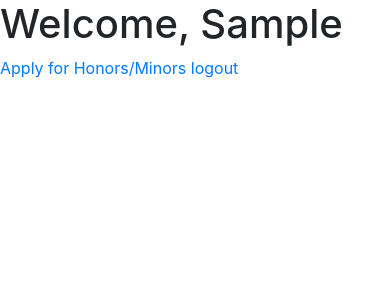
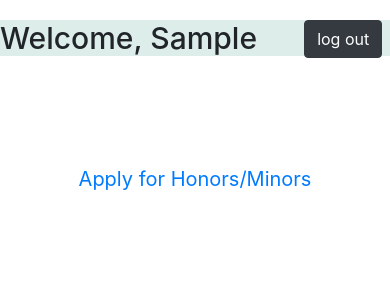
Before and after one commit to akhilsai0099/CollegeWebsite, a Django app: page / in a window 390 px wide. Shown: the top 300 px of the page. Run offline with Django 4.2, Linux system fonts and the light colour scheme; the visitor is signed in with stand-in values (Sample User, id 1); data that the repository does not hold is empty; some libraries are stand-ins or nearby versions.

Commit message:
changes in css

```diff
--- a/templates/base.html
+++ b/templates/base.html
@@ -8,29 +8,128 @@
     <link rel="stylesheet" href="https://stackpath.bootstrapcdn.com/bootstrap/4.5.0/css/bootstrap.min.css">
     <title>{% block title %} Home {%endblock%}</title>
 </head>
+<style>
+    body{
+        margin-top: 20px;
+        text-align: center;
+    }
+    .apply{
+        padding-top: 100px;
+    }
+    .alert{
+        position: absolute;
+        bottom:100px;
+        width:100%;
+        color: darkgreen;
+    }
+    .welcome{
+        background-color: rgb(220 237 234);
+        font-size:50px;
+    }
+    .logout{
+
+        font-size: larger;
+        position:fixed;
+        top:30px;
+        right:5%;
+        z-index:9999;
+    }
+    .link-primary{
+        font-size: xx-large;
+
+    }
+    .login{
+        padding-top: 100px;
+        text-align: center;
+    }
+    @media (max-width: 1200px) {
+        .welcome{
+            font-size: 50px;
+
+        }
+        .link-primary{
+            font-size: 40px;
+        }
+
+}
+@media(max-width:768px){
+    .welcome{
+        font-size: 40px;
+        text-align: left;
+    }
+    .link-primary{
+        font-size: 30px;
+    }
+    .logout{
+        right:3%;
+        top:25px;
+    }
+
+}
+@media(max-width:480px){
+    .welcome{
+        font-size: 30px;
+        text-align: left;
+    }
+    .link-primary{
+        font-size: 20px;
+    }
+    .logout{
+        right:2%;
+        top:20px;
+    }
+}
+@media (max-width: 400px) and (max-height: 755px) {
+    .welcome{
+        font-size: 25px;
+        text-align:left;
+        }
+    .link-primary{
+        font-size: 20px;
+    }
+    .logout{
+        right:2%;
+        top:15px;
+    }
+
+}
+</style>
 
 <body>
     {%block body%}
     {% if user.is_authenticated %}
-    <h1>Welcome, {{ user.first_name }}</h1>
+    <h1 class="welcome">Welcome, {{ user.first_name }}</h1>
     {% if message %}
-    <a href="/honorsMinorsApplication">Modify Honors/Minors Application</a>
+    <div class="apply">
+    <a href="/honorsMinorsApplication" class="link-primary" id="blink">Modify Honors/Minors Application</a>
+    </div>
     {% else %}
-    <a href="/honorsMinorsApplication">Apply for Honors/Minors</a>
+    <div class="apply">
+    <a href="/honorsMinorsApplication" class="link-primary" id="blink">Apply for Honors/Minors</a>
+    </div>
     {%endif%}
-    <a href="/auth/logout">logout</a>
+    <div class="logout">
+    <a href="/auth/logout" class="btn btn-dark btn-block" role="button"></span>log out</a>
+    </div>
     {% if message != None %}
-    <h1>{{ message }}</h1>
+    <h3 class="alert alert-success">{{ message }}</h3>
     {%endif%}
     {% else %}
-    <li class="nav-item">
-        <a class="nav-link" href="/accounts/register">Register</a>
-    <li class="nav-item">
-        <a class="nav-link" href="/auth/login">Login</a>
-
+    <div class="login">
+        <a class="btn btn-dark" href="/auth/login">Login </a>
+        </div>
         {% endif %}
 
         {%endblock%}
+        <script type="text/javascript">
+            var blink =
+                document.getElementById('blink');
+
+            setInterval(function () {
+                blink.style.opacity =
+                (blink.style.opacity == 0 ? 1 : 0);
+            },500);
+        </script>
 </body>
 
 </html>
--- a/templates/submitted.html
+++ b/templates/submitted.html
@@ -11,9 +11,9 @@
 </div>
 {% elif message.tags == 'success' %}
 <div class="alert alert-success" role="alert">
-    {{ message }}
+    <h3>{{ message }}</h3>
 </div>
-<a href="/">Go to Home</a>
+<a href="/" style="font-size: 30px;margin-top: 20px;">Go to Home</a>
 {% endif %}
 {% endfor %}
 {% endif %}
```
